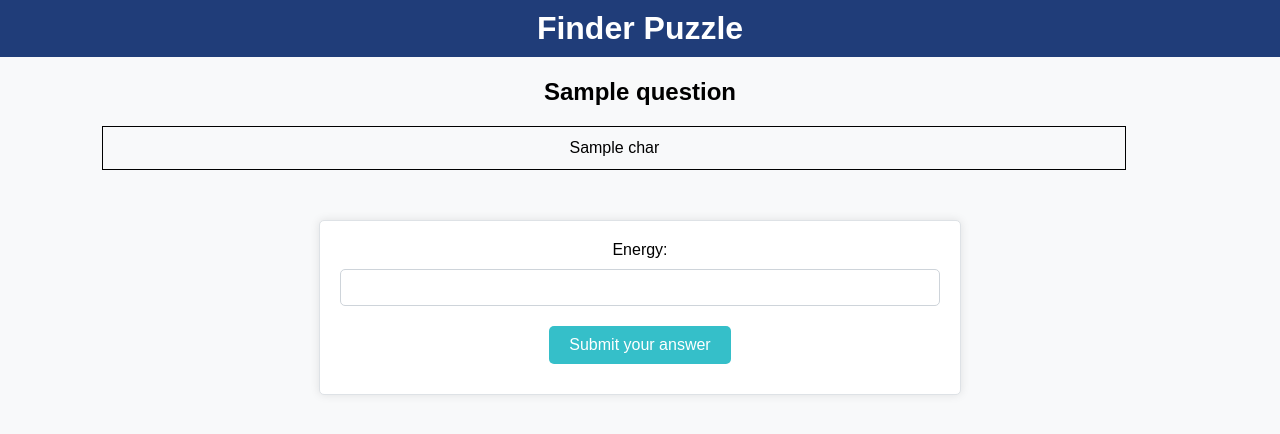
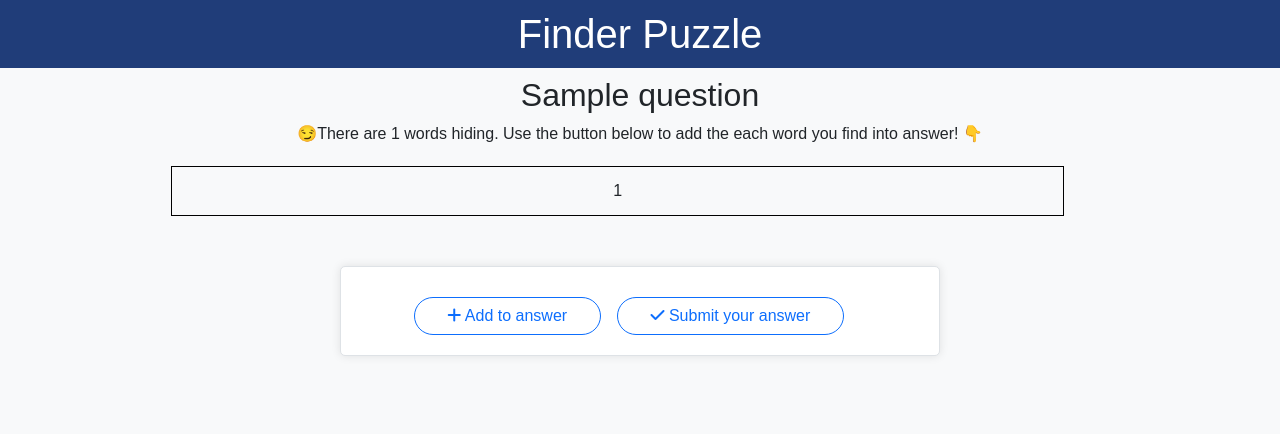
Before and after one commit to AustralianSynchrotron/openday-scavenger, a Python web app: template openday_scavenger/puzzles/finder/templates/index.html in a window 1280 px wide. Shown: the top 434 px of the page. Run offline with Jinja, Linux system fonts and the light colour scheme; the template is opened without the code that fills it: most values are stand-ins (such as "Sample title", 1, 10 or a date in 2020).

Commit message:
DEV: implement the UI for user to click select words

```diff
--- /dev/null
+++ b/openday_scavenger/puzzles/finder/static/js/index.js
@@ -0,0 +1,221 @@
+function updateCellBasedOnCharList(select , char_list, ignoreIdx, inWord)
+{
+    char_list.forEach((item)=>{
+        const cell =document.getElementById(item['row']+"-"+item['col']);
+        if (!ignoreIdx)
+        {
+            // ignoreIdx is for ignoring in select or deselect
+            ignoreIdx=[-1,-1];
+        }
+        if(item['row']!==ignoreIdx[0] || item['col']!==ignoreIdx[1])
+        {
+            if (select)
+            {
+                cell.classList.add("item-selected");
+                cell.setAttribute("data-selected",1);
+            }
+            else
+            {
+                cell.classList.remove("item-selected");
+                cell.setAttribute("data-selected",0);
+                cell.setAttribute("data-is-in-word",0);
+            }
+
+            if(inWord)
+            {
+                cell.setAttribute("data-is-in-word",1);
+            }
+        }
+    })
+}
+
+function addFoundWords(new_word)
+{
+    // add the new_word into the found words list
+    const found_words=document.getElementById("words");
+    const innerDiv = document.createElement('div');
+    innerDiv.setAttribute("id",`${new_word}-parent`);
+    innerDiv.classList.add("word");
+    const innerText = document.createElement('div');
+    innerText.classList.add("word-text");
+    innerText.textContent=new_word;
+
+    const innerBtn = document.createElement("i");
+    innerBtn.classList.add("fa-sharp");
+    innerBtn.classList.add("fa-solid");
+    innerBtn.classList.add("fa-xmark");
+    // innerBtn.appendChild(icon);
+    innerBtn.setAttribute("data-word",new_word);
+    innerDiv.appendChild(innerText);
+    innerDiv.appendChild(innerBtn);
+    found_words.appendChild(innerDiv);
+
+
+    innerBtn.addEventListener("click", function () {
+        // remove this word and remove the highlight for the related chars
+        const word = this.getAttribute("data-word");
+        var words = JSON.parse(sessionStorage.getItem("words"));
+        console.log("delete this word",word);
+        const filterd_words = words.filter((item)=>{
+            if(item['word']===word)
+            {
+                const char_list = item["char_list"];
+                updateCellBasedOnCharList(false, char_list,null,false);
+            }
+            return item['word']!==word;
+        });
+        console.log("filtered_words",filterd_words);
+        sessionStorage.setItem("words",JSON.stringify(filterd_words));
+        document.getElementById(`${word}-parent`).remove();
+
+      });
+
+}
+
+
+const submitForm = async () => {
+  const name = document.getElementById("name");
+  const visitor = document.getElementById("visitor");
+  const words = JSON.parse(sessionStorage.getItem("words"));
+  const answer = words.map(item=> item['word']);
+  answer.sort();
+  // Construct a FormData instance
+  const formData = new FormData();
+  const path = window.location.pathname;
+  // Add a text field
+  formData.append("name", name.defaultValue);
+  formData.append("visitor", visitor.defaultValue);
+  formData.append("answer", answer.join()); // join with comma
+
+  // fetch(`/submission`, {
+  //     method: "POST",
+  //     // Set the FormData instance as the request body
+  //     body: formData,
+  //   }).then( (response) => {
+  //     // The API call was successful!
+  //     // return response.body();
+  //     console.log("Received response",response);
+  //   }).then((html) => {
+  //     document.body.innerHTML = html;
+  //   }).catch(function (err) {
+  //     // There was an error
+  //     console.warn('Something went wrong.', err);
+  //   });
+
+  try {
+    const response = await fetch(`/submission`, {
+      method: "POST",
+      // Set the FormData instance as the request body
+      body: formData,
+    });
+    const html = await response.text();
+    document.body.innerHTML = html;
+  } catch (e) {
+    console.error(e);
+  }
+};
+
+document.addEventListener("DOMContentLoaded", async function () {
+    var char_list = JSON.parse(sessionStorage.getItem("char_list"));
+    var words = JSON.parse(sessionStorage.getItem("words"));
+    // answer number
+    var num = JSON.parse(sessionStorage.getItem("num"));
+
+    if(words)
+    {
+        words.forEach((item)=>{
+            const word_char = item['char_list'];
+            updateCellBasedOnCharList(true, word_char,null,true);
+            addFoundWords(item['word']);
+        })
+    }
+
+    if(char_list)
+    {
+        updateCellBasedOnCharList(true, char_list, null,false)
+    }
+
+    if (!num)
+    {
+        const hint = document.getElementById("hint");
+        num = hint.getAttribute("data-num");
+        sessionStorage.setItem("num",JSON.stringify(num));
+    }
+
+    const chars = document.querySelectorAll(".cell");
+
+    chars.forEach((char) => {
+      char.addEventListener("click", function () {
+        console.log("Click");
+        const char = this.getAttribute("data-text");
+        const row = this.getAttribute("data-row");
+        const col = this.getAttribute("data-col");
+        const selected = this.getAttribute("data-selected");
+        const is_in_word = this.getAttribute("data-is-in-word");
+        if(is_in_word==="1")
+        {
+            // if click on a char already in a word, do nothing
+            return;
+        }
+        var char_list = JSON.parse(sessionStorage.getItem("char_list"));
+
+        if (!char_list || char_list.length===0)
+        {
+            char_list=[{"char":char,"row":row,"col":col}];
+        }
+        else
+        {
+            const last_item = char_list.at(-1)
+            if (selected==="1" || (Math.abs(last_item["row"]- row)>1 || Math.abs(last_item["col"]-col)>1))
+            {
+                updateCellBasedOnCharList(false,char_list,[row,col], false);
+                char_list=[{"char":char,"row":row,"col":col}];
+            }
+            else
+            {
+                char_list.push({"char":char,"row":row,"col":col});
+            }
+        }
+
+        this.classList.add("item-selected");
+        this.setAttribute("data-selected",1);
+        sessionStorage.setItem("char_list", JSON.stringify(char_list));
+
+      });
+    });
+
+    function extract_char(total, value, index, array) {
+      return total + value["char"];
+    }
+
+    const btnAdd = document.getElementById("btn-add");
+    btnAdd.addEventListener("click", function () {
+      // add the word to the session state
+      var char_list = JSON.parse(sessionStorage.getItem("char_list"));
+      if (!char_list || char_list.length===0)
+      {
+        return;
+      }
+      // update char_list chars data-is-in-word to 1
+      updateCellBasedOnCharList(true,char_list,null,true);
+
+      // update words
+      var new_word= char_list.reduce(extract_char,"");
+      var words = JSON.parse(sessionStorage.getItem("words"));
+      addFoundWords(new_word);
+      if (!words)
+      {
+        words = Array();
+      }
+      words.push({"word":new_word,"char_list":char_list});
+      sessionStorage.setItem("words",JSON.stringify(words));
+
+      // after adding the char_list into words, should empty the char_list
+      sessionStorage.setItem("char_list",JSON.stringify([]));
+
+    });
+
+    const btnSubmit =document.getElementById("submit_answer");
+    btnSubmit.addEventListener("click", submitForm);
+
+  });
--- a/openday_scavenger/puzzles/finder/static/styles.css
+++ b/openday_scavenger/puzzles/finder/static/styles.css
@@ -44,7 +44,7 @@ form input[type="submit"] {
     border-radius: 5px;
 }
 
-button {
+/* button {
     background-color: #35bfc9;
     border: none;
     color: white;
@@ -60,7 +60,7 @@ button {
 
 button:hover {
     background-color: #2aa3b0;
-}
+} */
 
 /* Style for the response message */
 #response-good {
@@ -111,16 +111,42 @@ button:hover {
     width: 80%;
     margin-left: 8%;
     margin-right: 8%;
-    grid-template-columns: repeat(11,auto);
+    border: 1px solid black;
+    /* grid-gap: 10px; */
+    /* grid-template-columns: repeat(11,auto); */
 
 }
 
-.grid-container > div {
-    background-color: rgba(255, 255, 255, 0.8);
-    border: 1px solid black;
+.form-parent {
+    max-width: 600px;
+    margin: 50px auto;
+    padding: 20px;
+    background-color: #ffffff;
+    border: 1px solid #dee2e6;
+    border-radius: 5px;
+    box-shadow: 0 0 10px rgba(0, 0, 0, 0.1);
+}
+
+.form-button-container {
+    display: grid;
+    grid-template-columns: repeat(2,auto);
+    width: 80%;
+    margin-left: 8%;
+    margin-right: 8%;
+}
+
+.item {
+    background-color: #ffffff;
+    border: 1px solid #000000;
+    /* padding: 20px; */
+    font-size: 30px;
     text-align: center;
-    font-size: 30px;
-}
+  }
+
+  .item-selected {
+    background-color: #d6d6d6;
+  }
+
 
 .row {
     display: flex;
@@ -131,10 +157,50 @@ button:hover {
 
 }
 
-.column {
+.cell {
     display: block;
     flex-basis: 0;
     flex-grow: 1;
     flex-shrink: 1;
     padding: .75rem;
+    border: 1px solid black;
 }
+
+
+/*********************** Found Words List Start *******************/
+.found-words {
+    display: grid;
+    grid-template-columns: repeat(6, 1fr);
+    gap: 10px;
+    justify-content: center;
+    /* width: 80%;
+    margin-left: 8%;
+    margin-right: 8%; */
+    margin-bottom : 10px
+}
+
+.word {
+    display: grid;
+    grid-template-columns: repeat(2, 1fr);
+    /* padding: 10px; */
+    justify-content: center;
+    position: relative;
+    background-color: #e4f1ff;
+    border-radius: 8px;
+}
+
+
+.word-delete {
+    position: absolute;
+    top:0;
+    right:4;
+  }
+
+.word-text {
+
+    font-size: 0.8rem;
+    font-weight: bold;
+}
+
+
+/*********************** Found Words List End *******************/
--- /dev/null
+++ b/openday_scavenger/puzzles/finder/templates/found_words.html
@@ -0,0 +1,3 @@
+<div class="found-words" id="words">
+
+</div>
--- a/openday_scavenger/puzzles/finder/templates/index.html
+++ b/openday_scavenger/puzzles/finder/templates/index.html
@@ -2,34 +2,58 @@
     <head>
         <script src="/static/js/htmx.min.js"></script>
         <script src="/static/js/json-enc.js"></script>
+        <script src="/static/js/bootstrap.bundle.min.js"></script>
+        <script src="/static/js/html5-qrcode.js"></script>
+        <link href="/static/css/fontawesome.min.css" rel="stylesheet" />
+        <link href="/static/css/bootstrap.min.css" rel="stylesheet">
+        <link href="/static/css/solid.min.css" rel="stylesheet"/>
 
+        <!-- custom scripts -->
+        <script src="static/js/index.js"></script>
+        <!-- custom styles -->
         <link href="static/styles.css" rel="stylesheet">
+
+
         <link id="favicon" rel="icon" type="image/x-icon" href="/static/favicon.ico">
-         <!--<link rel="stylesheet" href="https://cdn.jsdelivr.net/npm/bulma@0.9.0/css/bulma.min.css"> -->
     </head>
     <body>
         <h1>Finder Puzzle</h1>
-        <h2>{{question}}</h2>
-
+        <h2 id="question" >{{question}} </h2>
+        <p id="hint" data-num="{{data['words']|length}}"> 😏There are {{data['words']|length}} words hiding. Use the button below to add the each word you find into answer! 👇</p>
         <div class="container" style="margin-top:20px;">
-            {% for item in data['puzzle'] %}
+            {% for i in range(data['puzzle']|length ) %}
             <div class="row">
-                {% for char in item %}
-                    <div class="column" style="border: 1px solid black;">{{char}}</div>
+                {% for j in range(data['puzzle'][i]|length) %}
+                    {% set char = data['puzzle'][i][j] %}
+                     <div class="cell" data-is-in-word="0" data-selected="0" data-row="{{i}}" data-col="{{j}}" data-text= "{{char}}" id="{{i}}-{{j}}" name="char">{{char}}</div>
                 {%endfor%}
             </div>
             {% endfor %}
+        </div>
+
+        <div class="form-parent">
+            {% include 'found_words.html' %}
+            <div class = 'form-button-container'>
+                <input hidden type="text" id="name" name="name" value="{{ puzzle }}">
+                <input hidden type="text" id="visitor" name="visitor" value="{{ visitor }}">
+                <!-- <input hidden type="text" id="answer" name="answer" > -->
+                <button id="btn-add" class="btn btn-outline-primary rounded-pill mx-2" ><i class="fa-solid fa-plus"></i>  Add to answer</button>
+
+                <button id="submit_answer" class="btn btn-outline-primary rounded-pill mx-2"><i class="fa-solid fa-check"></i> Submit your answer</button>
+
+            </div>
+            <!-- <form id="form">
+                <input hidden type="text" id="name" name="name" value="{{ puzzle }}">
+                <input hidden type="text" id="visitor" name="visitor" value="{{ visitor }}">
+                <label for="energy">Answer:</label><br>
+                <input hidden type="text" id="answer" name="answer" >
+                <button class="btn btn-outline-secondary rounded-pill mx-2">Submit your answer</button>
+
+            </form> -->
 
         </div>
 
-        <form id='form' method='POST' action='/submission'>
-            <input hidden type="text" id="name" name="name" value="{{ puzzle }}">
-            <input hidden type="text" id="visitor" name="visitor" value="{{ visitor }}">
-            <label for="energy">Energy:</label><br>
-            <input type="text" id="answer" name="answer">
-            <button>
-                Submit your answer
-            </button>
-        </form>
+
+
     </body>
 </html>
```
